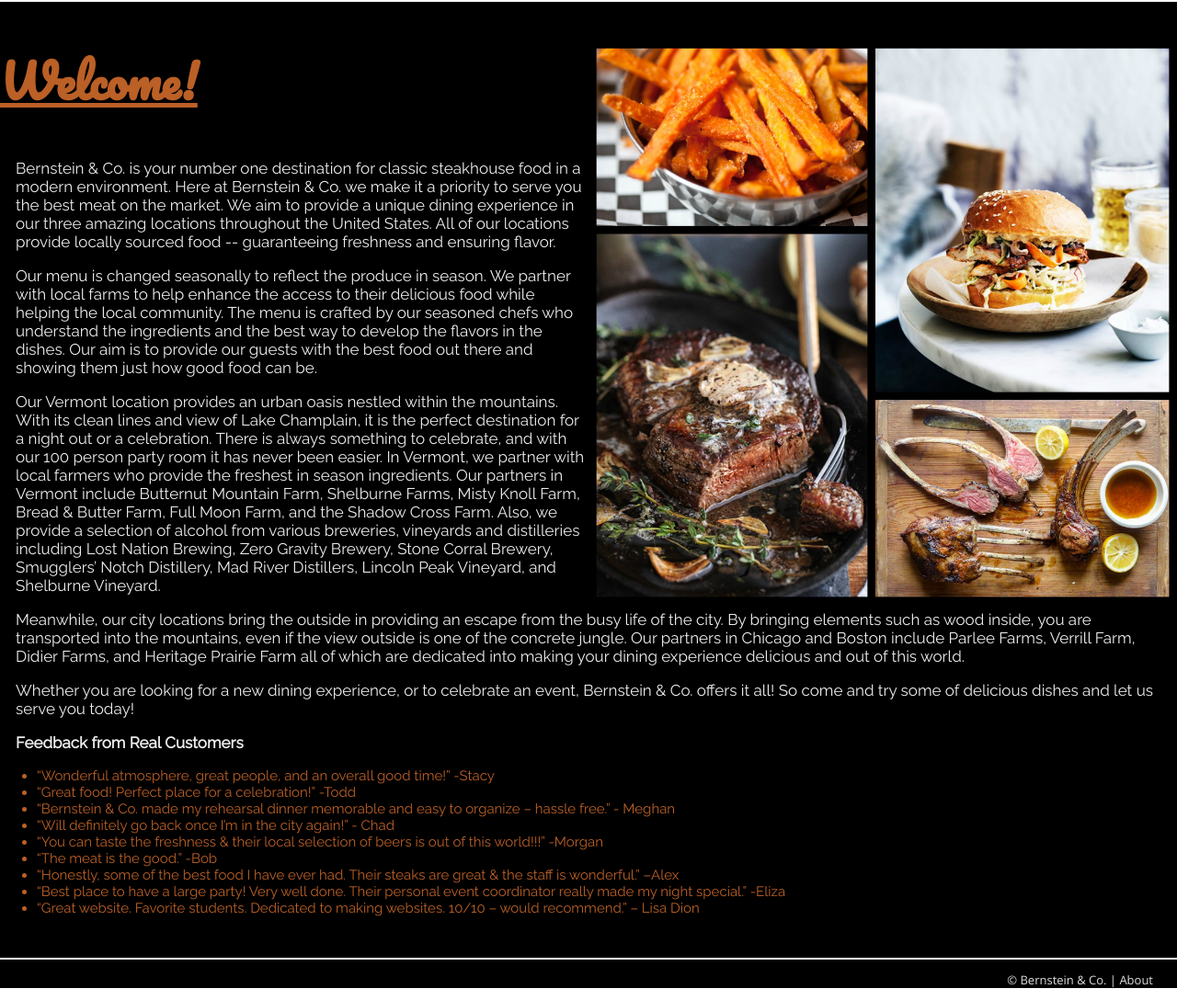
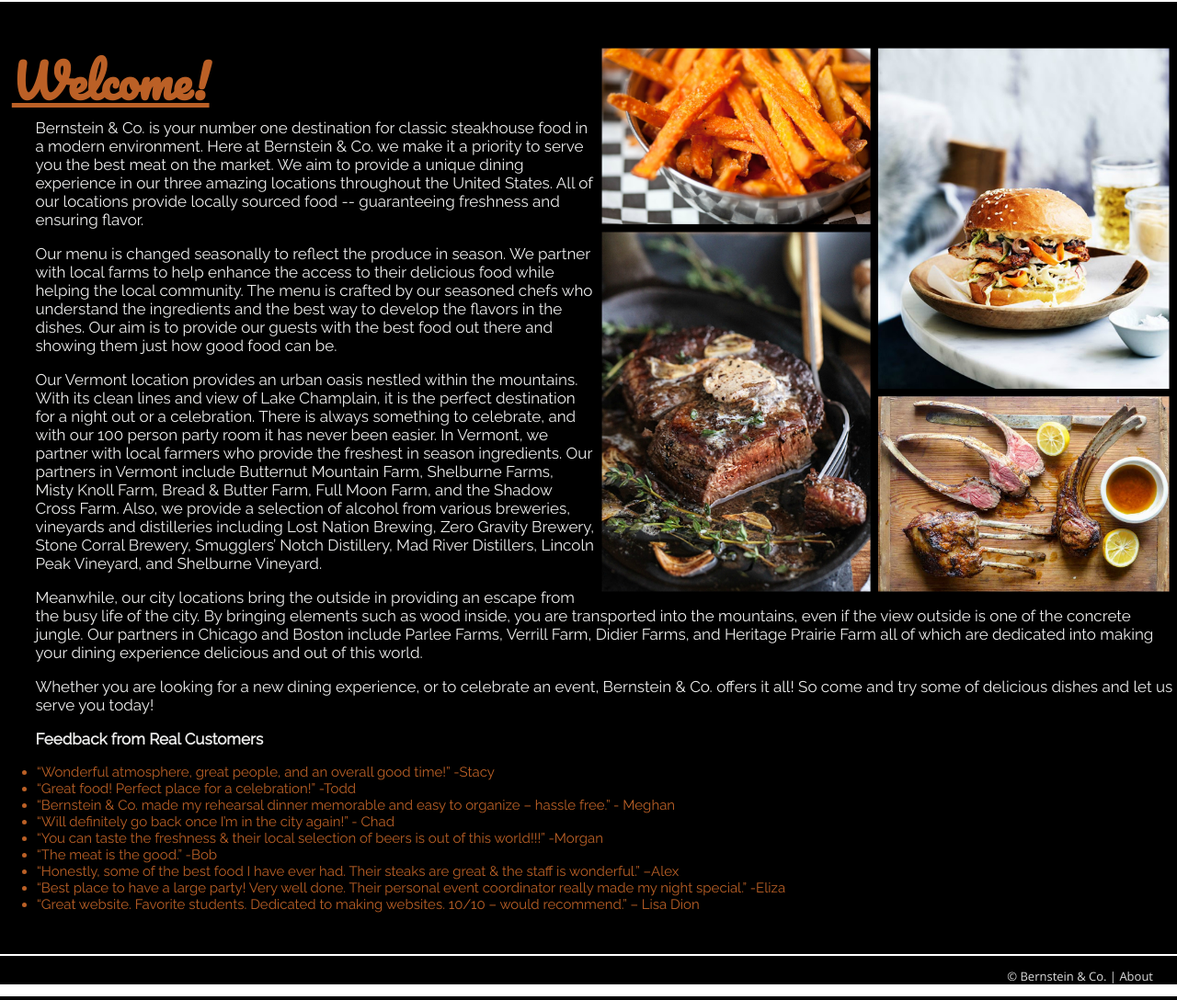
Before and after one commit to zebernst/bernsteinco, a PHP site: page /index.php in a window 1280 px wide. Shown: the part 106-1194 px from the top of the page at 92% size. Run offline with PHP 8.4, Linux system fonts and the light colour scheme.

Commit message:
Update site.css

```diff
--- a/_css/site.css
+++ b/_css/site.css
@@ -43,7 +43,8 @@
     color:#bb6026;
     text-decoration: underline;
     font-size: 50px;
-    padding-left:.75em:
+    padding-left:1%;
+    margin-bottom:-1.5%;
 }
 .index img{
     width:50%;
@@ -51,7 +52,7 @@
 .index p{
     color:#ededec;
     font-size: 17px;
-    padding-left:1em;
+    padding-left:3%;
 }
 .index ul{
     margin:0;
```
